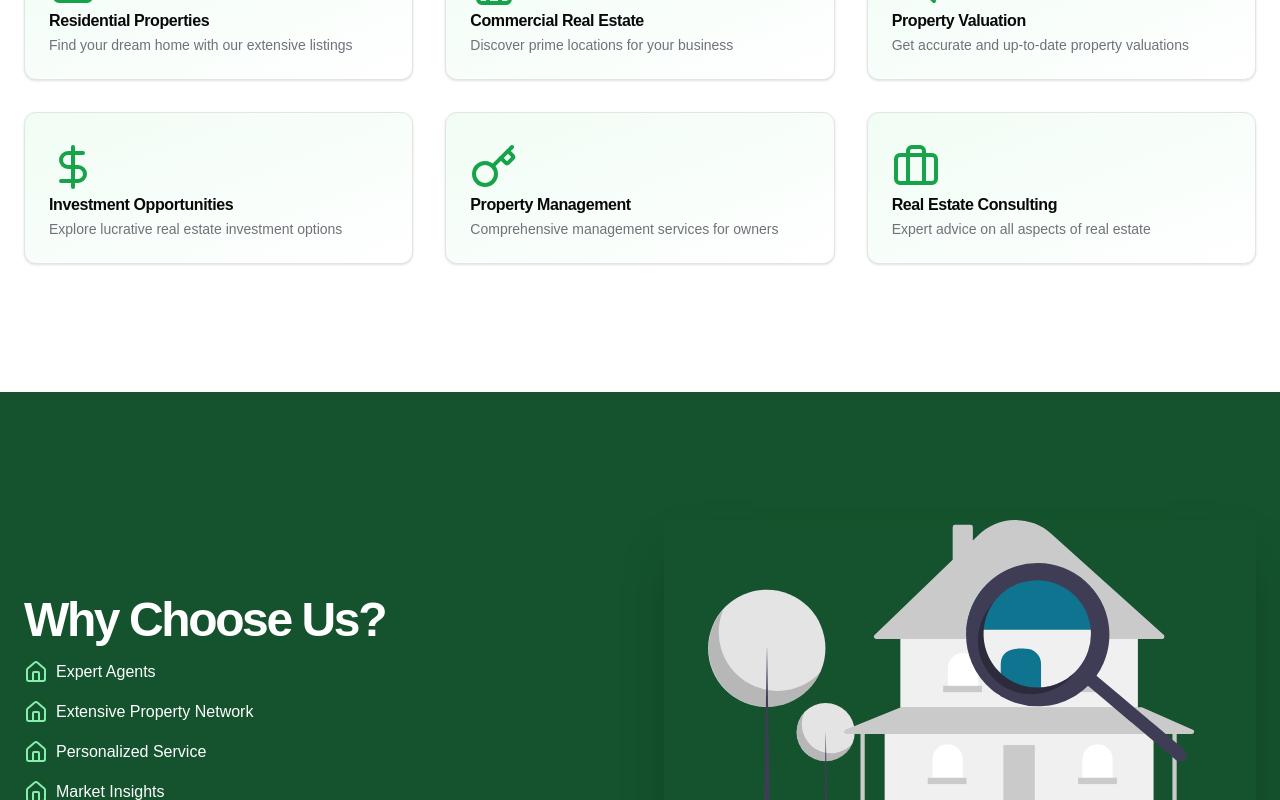
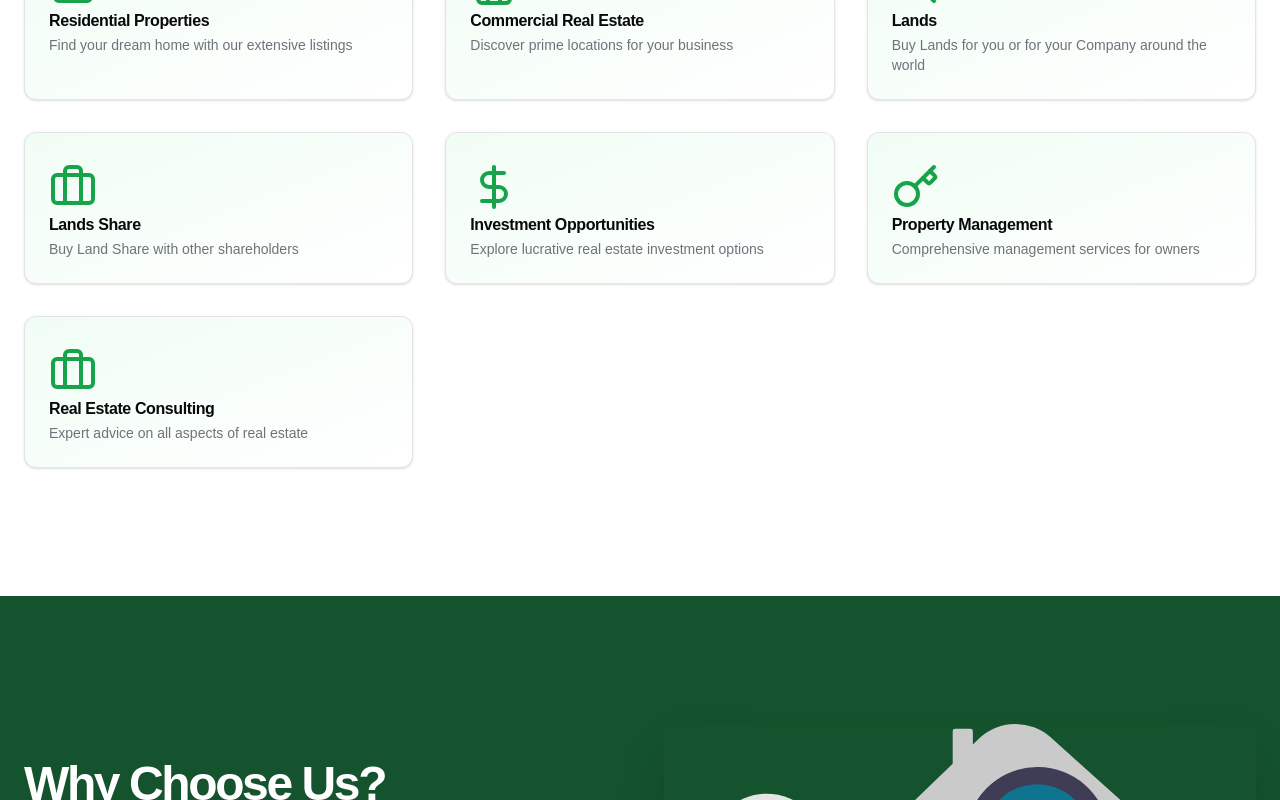
Before and after one commit to Asif-Alam1/rfm-website, a Next.js app: page /real-estate in a window 1280 px wide. Shown: the part 780-1580 px from the top of the page. Built offline with nearby package versions, Linux system fonts and the light colour scheme.

Commit message:
Update page.jsx

```diff
--- a/app/real-estate/page.jsx
+++ b/app/real-estate/page.jsx
@@ -93,8 +93,13 @@ export default function RealEstate() {
 		},
 		{
 			icon: Search,
-			title: 'Property Valuation',
-			description: 'Get accurate and up-to-date property valuations'
+			title: 'Lands',
+			description: 'Buy Lands for you or for your Company around the world'
+		},
+		{
+			icon: Briefcase,
+			title: 'Lands Share',
+			description: 'Buy Land Share with other shareholders'
 		},
 		{
 			icon: DollarSign,
@@ -176,7 +181,10 @@ export default function RealEstate() {
 										'Extensive Property Network',
 										'Personalized Service',
 										'Market Insights',
-										'Seamless Transactions'
+										'Seamless Transactions',
+			                            'Buy Land Shares',
+										'Buy Lands for your Company',
+
 									].map((item, index) => (
 										<li key={index} className='flex items-center'>
 											<Home className='h-6 w-6 mr-2 text-green-300' />
```
